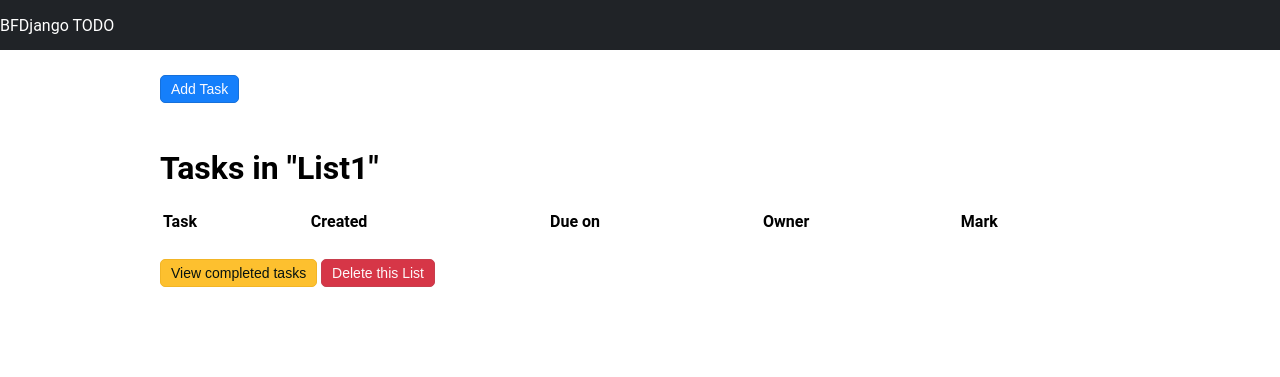
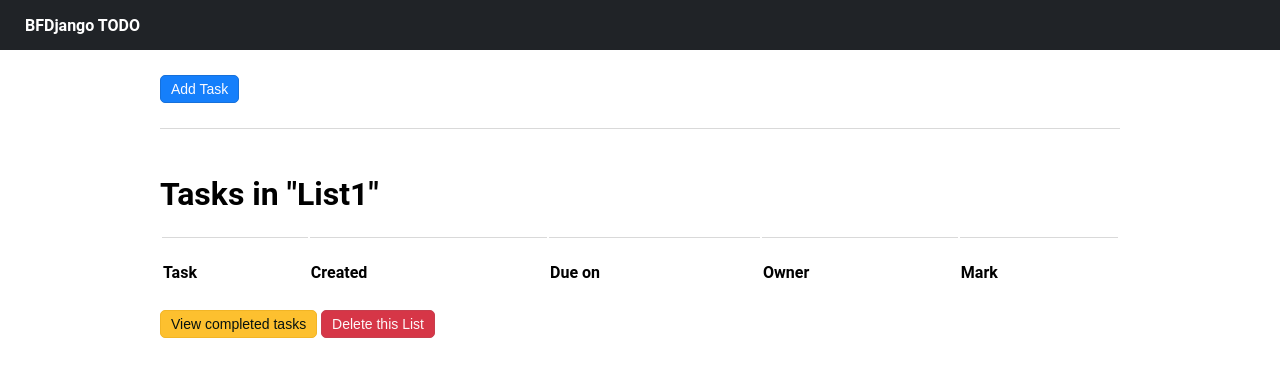
Before and after one commit to niayz10/Backend-Django, a Django app: page /todos/1/completed in a window 1280 px wide. Shown: the top 377 px of the page. Run offline with Django 3.2, Linux system fonts and the light colour scheme.

Commit message:
Update completed_todo_list.html

```diff
--- a/Lab3/TODO/main/templates/main/completed_todo_list.html
+++ b/Lab3/TODO/main/templates/main/completed_todo_list.html
@@ -8,18 +8,18 @@
 </head>
 <body>
    <header>
-            <span>BFDjango TODO</span>
+            <div id="head">BFDjango TODO</div>
    </header>
         <div class="content">
             <div class="main-content">
                 <div>
                     <button id="add-button">Add Task</button>
                 </div>
-                <div class="line">
+                <div class="list">
                     <h1>Tasks in "List1"</h1>
                 </div>
                 <table>
-                        <tr class="line sp" style="font-weight: bolder">
+                        <tr class="list" id="column" >
                            <td>Task</td>
                            <td>Created</td>
                            <td>Due on</td>
@@ -28,12 +28,12 @@
                         </tr>
                         {% for task in tasks %}
                             {% if task.Mark %}
-                                <tr class="line sp">
-                                    <td style="color: #0A7EFB"> {{ task.Task }}</td>
+                                <tr class="list">
+                                    <td id="task"> {{ task.Task }}</td>
                                     <td> {{ task.Created }}</td>
                                     <td> {{ task.Due_on }}</td>
                                     <td> {{ task.Owner }}</td>
-                                    <td> <button id="mark">Not Done</button> </td>
+                                    <td> <button id="mark">Done</button> </td>
                                 </tr>
                             {% endif %}
                         {% endfor %}
```
